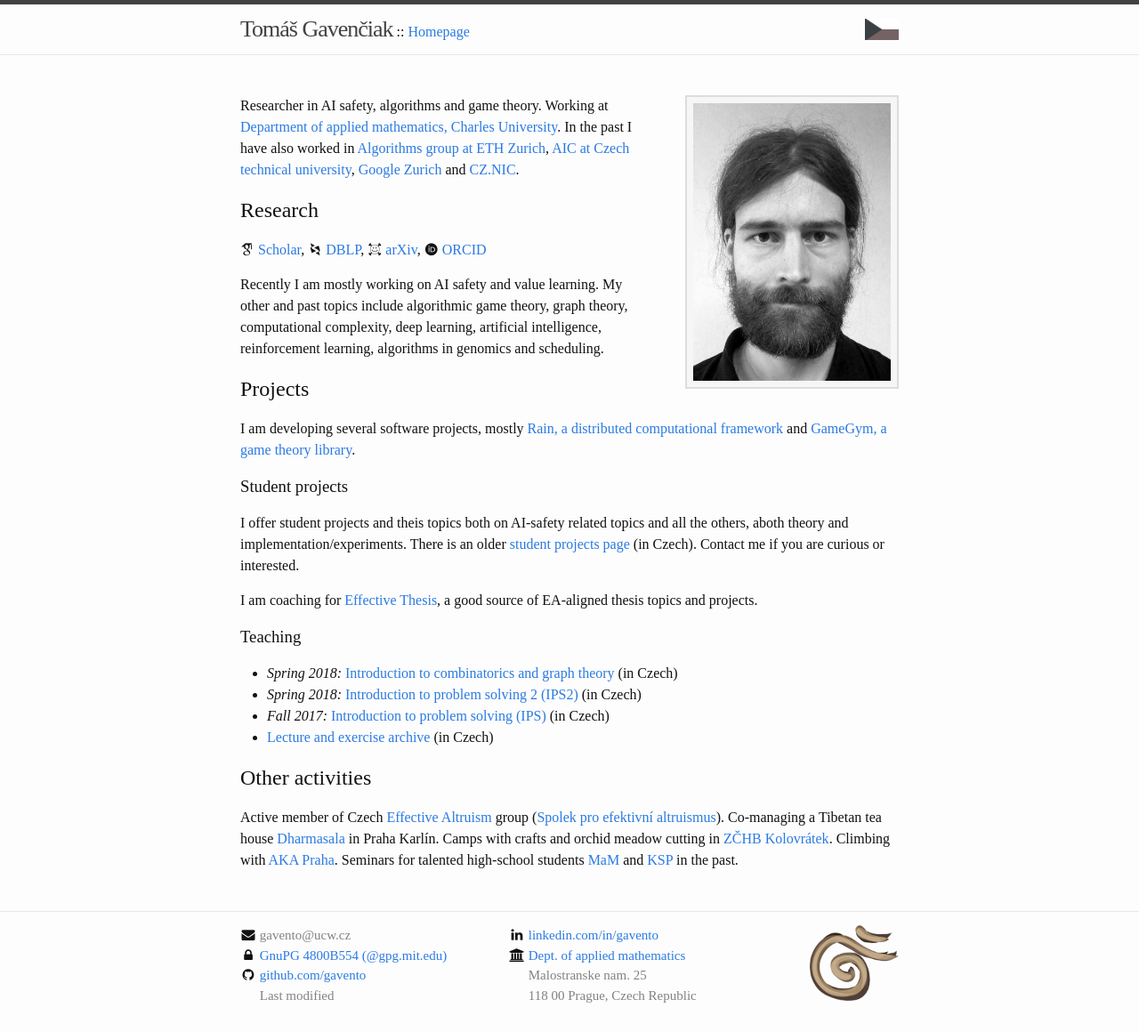
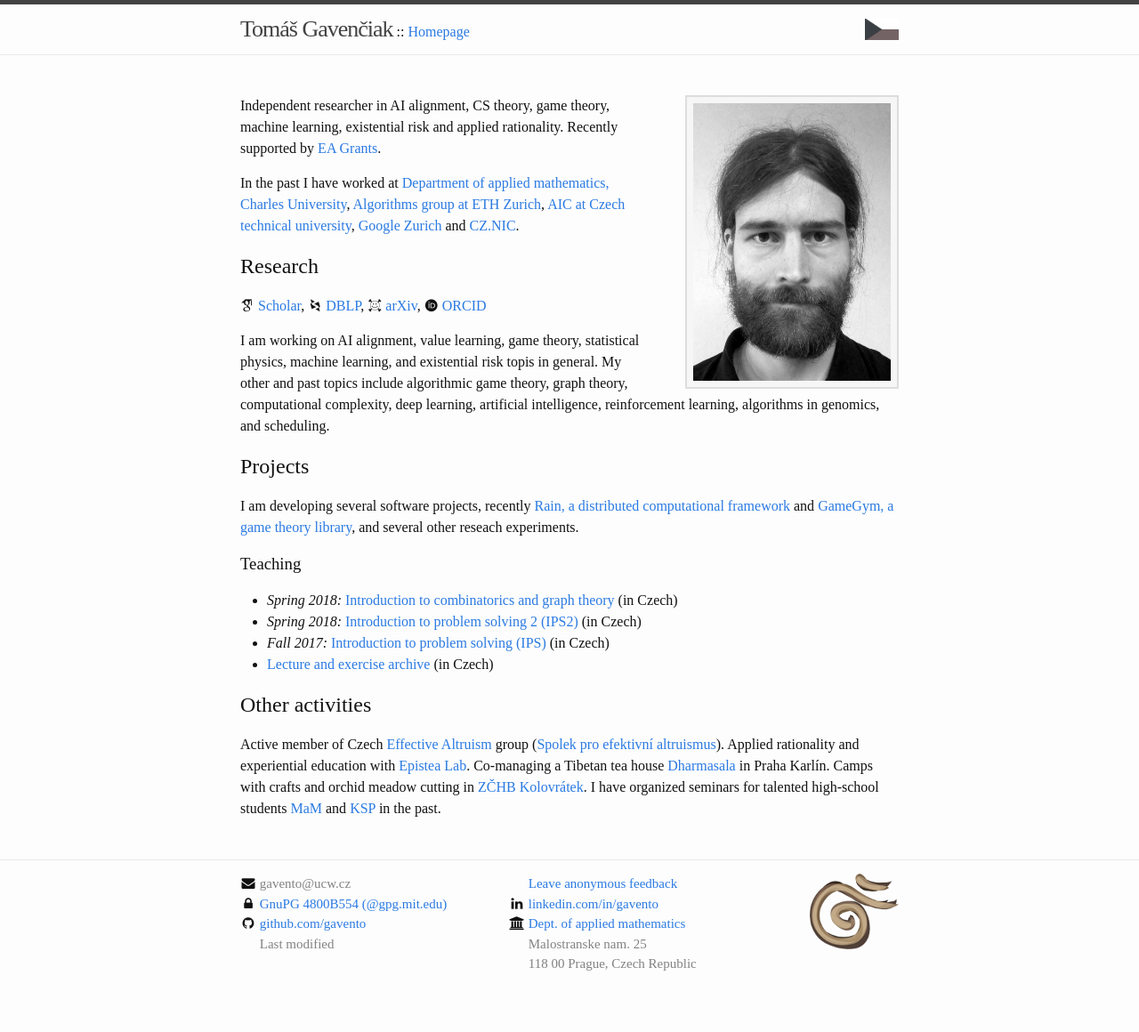
Before and after one commit to gavento/gavento.github.io, a Jekyll site: the page built from index.md, in a window 1280 px wide. Shown: the whole page at 89% size. Built offline with Jekyll 4.4.1, drawn with Linux system fonts in a browser that asks for light colours; some web fonts are replaced; after the commit the page ends 1125 px from its top, so only the background shows below that.

Commit message:
Update indexes

```diff
--- a/_includes/footer.html
+++ b/_includes/footer.html
@@ -14,6 +14,7 @@
       </div>
 
       <div class="footer-col footer-col-2">
+	  <i class="fa"></i> <a href="http://www.admonymous.co/gavento">Leave anonymous feedback</a><br>
 	  <a href="https://www.linkedin.com/in/gavento/"><i class="fa fa-linkedin" aria-hidden="true"></i> linkedin.com/in/gavento</a><br>
 	  <a href="http://kam.mff.cuni.cz/"><i class="fa fa-university" aria-hidden="true"></i> Dept. of applied mathematics</a><br>
 	  <i class="fa"></i> Malostranske nam. 25<br>
--- a/index.md
+++ b/index.md
@@ -7,9 +7,11 @@ translations:
 
 <img src="/style/gavento-m.jpg" class="index-portait-img">
 
-Researcher in AI safety, algorithms and game theory. Working at
-[Department of applied mathematics, Charles University](http://kam.mff.cuni.cz/).
-In the past I have also worked in
+Independent researcher in AI alignment, CS theory, game theory, machine learning, existential risk and applied rationality.
+Recently supported by [EA Grants](https://www.effectivealtruism.org/grants/).
+
+In the past I have worked at
+[Department of applied mathematics, Charles University](http://kam.mff.cuni.cz/),
 [Algorithms group at ETH Zurich](http://inf.ethz.ch/),
 [AIC at Czech technical university](http://cs.felk.cvut.cz/),
 [Google Zurich](https://www.google.ch/) and
@@ -22,17 +24,20 @@ In the past I have also worked in
 [<i class="ai black ai-arxiv"></i> arXiv](https://arxiv.org/find/all/1/au:+Gavenciak_T/0/1/0/all/0/),
 [<i class="ai black ai-orcid"></i> ORCID](https://orcid.org/0000-0003-1119-2426)
 
-Recently I am mostly working on AI safety and value learning. My other and past topics include algorithmic game theory, graph theory, computational complexity, deep learning, artificial intelligence, reinforcement learning, algorithms in genomics and scheduling.
+I am working on AI alignment, value learning, game theory, statistical physics, machine learning, and existential risk topis in general.
+My other and past topics include algorithmic game theory, graph theory, computational complexity, deep learning, artificial intelligence, reinforcement learning, algorithms in genomics, and scheduling.
 
 ## Projects
 
-I am developing several software projects, mostly [Rain, a distributed computational framework](https://github.com/substantic/rain/) and [GameGym, a game theory library](https://github.com/gavento/gamegym).
+I am developing several software projects, recently [Rain, a distributed computational framework](https://github.com/substantic/rain/) and [GameGym, a game theory library](https://github.com/gavento/gamegym), and several other reseach experiments.
 
+<!--
 ### Student projects
 
 I offer student projects and theis topics both on AI-safety related topics and all the others, aboth theory and implementation/experiments. There is an older [student projects page](/vyuka/projekty.html) (in Czech). Contact me if you are curious or interested.
 
 I am coaching for [Effective Thesis](http://effectivethesis.com/), a good source of EA-aligned thesis topics and projects.
+-->
 
 ### Teaching
 
@@ -44,7 +49,8 @@ I am coaching for [Effective Thesis](http://effectivethesis.com/), a good source
 ## Other activities
 
 Active member of Czech [Effective Altruism](https://www.effectivealtruism.org/) group ([Spolek pro efektivní altruismus](https://efektivni-altruismus.cz/)).
+Applied rationality and experiential education with [Epistea Lab](https://experience.epistea.org).
 Co-managing a Tibetan tea house [Dharmasala](http://www.dharmasala.cz/) in Praha Karlín.
 Camps with crafts and orchid meadow cutting in [ZČHB Kolovrátek](http://kolovratek.brontosaurus.cz/).
-Climbing with [AKA Praha](http://www.akapraha.cz).
-Seminars for talented high-school students [MaM](https://mam.mff.cuni.cz/) and [KSP](https://ksp.mff.cuni.cz/) in the past.
+<!-- Climbing with [AKA Praha](http://www.akapraha.cz). -->
+I have organized seminars for talented high-school students [MaM](https://mam.mff.cuni.cz/) and [KSP](https://ksp.mff.cuni.cz/) in the past.
```
Also changed, not shown: index.cs.md (+10 -6 lines).
